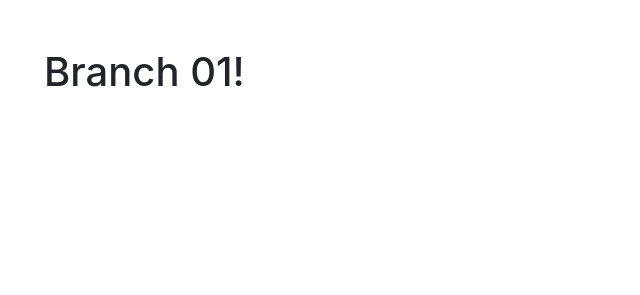
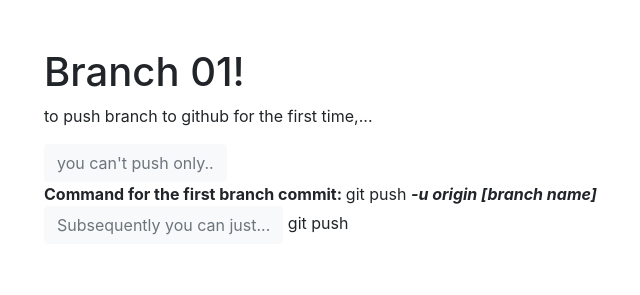
Before and after one commit to 99Ace/all-about-githubs, a plain HTML site: page branch01.html in a window 1280 px wide. Shown: the whole page, without its empty margins (4-644 px from the left). Drawn offline with nearby package versions, Linux system fonts and the light colour scheme.

Commit message:
Clone back and updated g-branch-01 branch01.html

```diff
--- a/branch01.html
+++ b/branch01.html
@@ -8,11 +8,16 @@
     <!-- Bootstrap CSS -->
     <link rel="stylesheet" href="https://maxcdn.bootstrapcdn.com/bootstrap/4.0.0/css/bootstrap.min.css" integrity="sha384-Gn5384xqQ1aoWXA+058RXPxPg6fy4IWvTNh0E263XmFcJlSAwiGgFAW/dAiS6JXm" crossorigin="anonymous">
 
-    <title>Hello, world!</title>
+    <title>Welcome to Branch 01 !</title>
   </head>
   <body>
     <div class='container-fluid p-5'>
         <h1>Branch 01!</h1>
+        <p>to push branch to github for the first time,...</p>
+        <span class='btn btn-light text-muted'>you can't push only.. </span><br/>
+        <b>Command for the first branch commit: </b> git push <b><i>-u origin [branch name]</i></b><br/>
+        <span class='btn btn-light text-muted'>Subsequently you can just... </span> git push
+
   </div>
     <!-- Optional JavaScript -->
     <!-- jQuery first, then Popper.js, then Bootstrap JS -->
```
Also changed, not shown: 1 other file.
